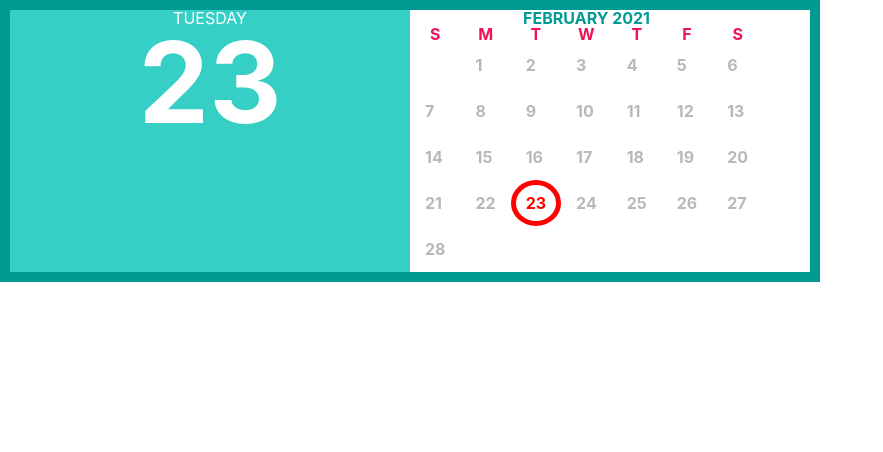
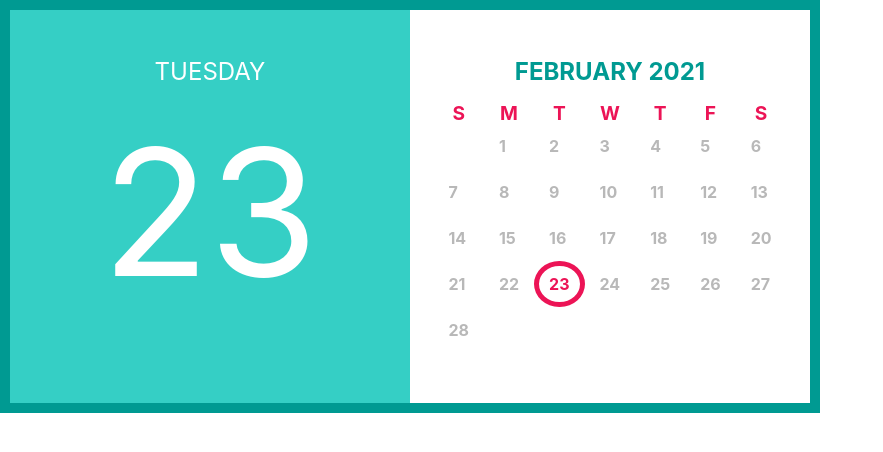
Before and after one commit to OlyaPoz/Calendar-react, a React (Create React App) app: page / in a window 1280 px wide. Shown: the top 452 px of the page, without its empty margins (0-883 px from the left). Built offline with nearby package versions, Linux system fonts and the light colour scheme.

Commit message:
Add fix style components

```diff
--- a/src/Components/Calendar/Calendar.module.scss
+++ b/src/Components/Calendar/Calendar.module.scss
@@ -1,4 +1,3 @@
-
 .calendarWrapper {
   display: flex;
 
@@ -7,4 +6,5 @@
 
   text-transform: uppercase;
   font-weight: bold;
+  font-size: 1.5rem;
 }
--- a/src/Components/Calendar/CalendarBody/CalendarBody.module.scss
+++ b/src/Components/Calendar/CalendarBody/CalendarBody.module.scss
@@ -1,9 +1,20 @@
+.monthWrapper {
+  display: flex;
+  justify-content: center;
+  align-items: center;
+
+  margin: 0 auto;
+  padding: 50px 0;
+
 
   .monthAndYear {
     color: #009a92;
+    margin-bottom: 20px;
   }
 
   .daysOfWeek {
     color: #ec1456;
-  text-align:center;
+    text-align: center;
+    font-size: 1.2rem;
   }
+}
--- a/src/Components/Calendar/CalendarBody/index.jsx
+++ b/src/Components/Calendar/CalendarBody/index.jsx
@@ -21,7 +21,7 @@ const CalendarBody = props => {
   const { currentDay } = props;
 
   return (
-    <div>
+    <div className = {styles.monthWrapper}>
       <table>
         <caption className={styles.monthAndYear}>
           {format(currentDay, 'MMMM ')}
--- a/src/Components/Calendar/CurrentDay/CurrentDay.module.scss
+++ b/src/Components/Calendar/CurrentDay/CurrentDay.module.scss
@@ -3,12 +3,14 @@
   color: white;
   width: 50%;
   text-align: center;
+  padding: 50px 0;
+  font-weight: lighter;
+
+  .nowDayName {
+    margin-bottom: 40px;
+  }
+
+  .nowDay {
+    font-size: 11rem;
+  }
 }
-
-.nowDayName {
-  font-weight: lighter;
-}
-
-.nowDay {
-  font-size: 7rem;
-}
--- a/src/Components/Calendar/Days/Day.module.scss
+++ b/src/Components/Calendar/Days/Day.module.scss
@@ -10,7 +10,7 @@
 }
 
 .currentDay {
-  color: red;
-  border: 5px solid red;
+  color: #ec1456;
+  border: 5px solid #ec1456;
   border-radius: 50%;
 }
```
Lines whose indentation alone changed are shown as unchanged.
